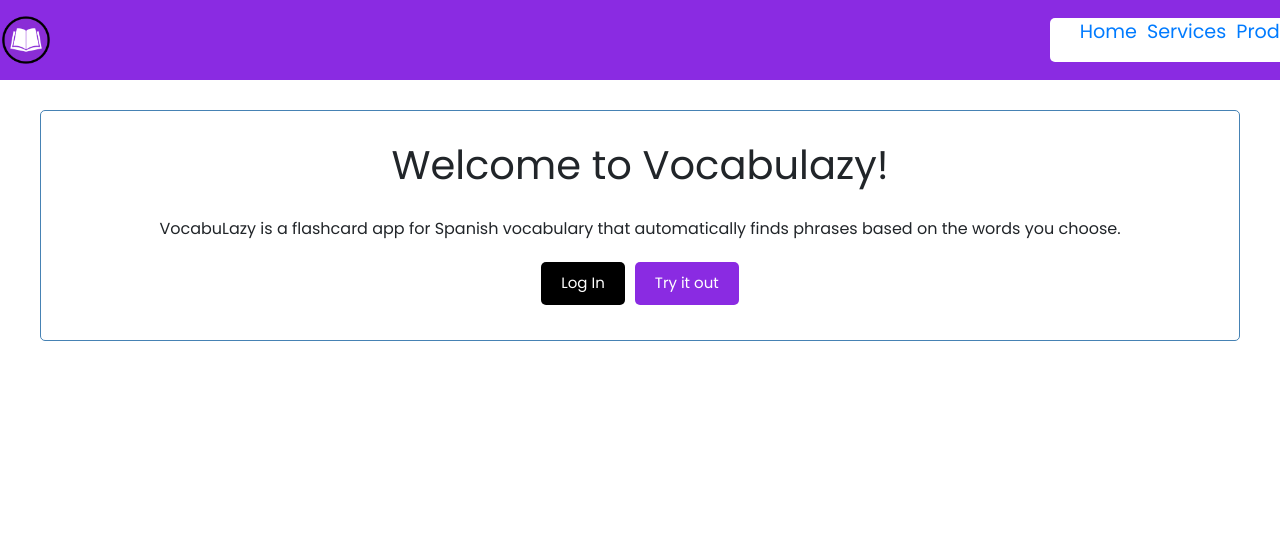
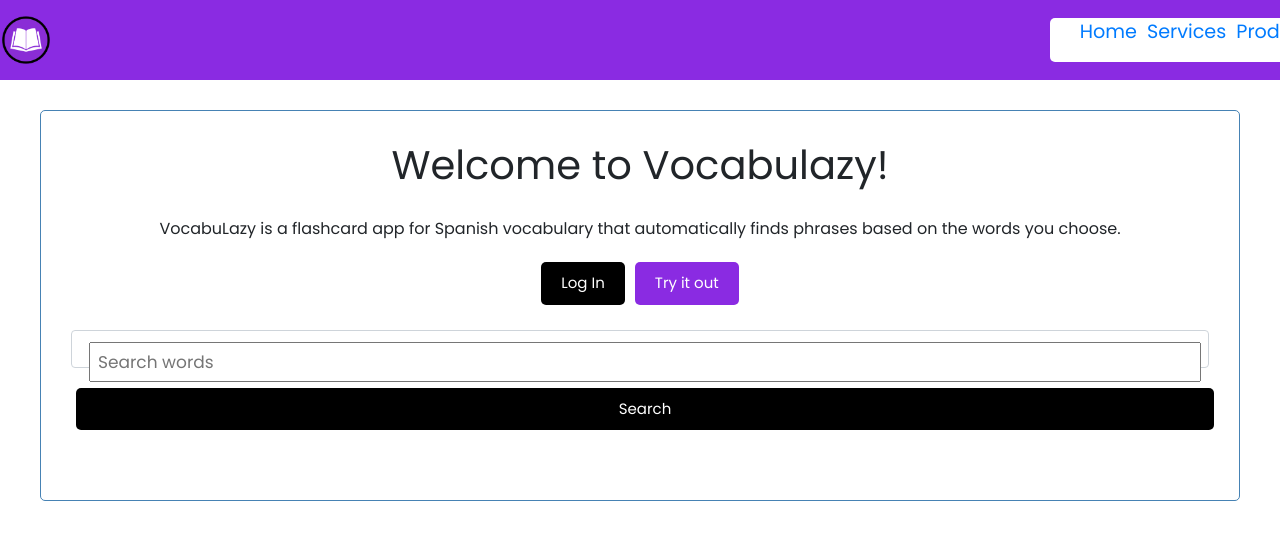
Before and after one commit to jezzbox/VocabulazyFrontend, a React (Create React App) app: page / in a window 1280 px wide. Shown: the top 540 px of the page. Built offline with nearby package versions, Linux system fonts and the light colour scheme; no server answers.

Commit message:
added search for all words

```diff
--- a/src/App.js
+++ b/src/App.js
@@ -9,6 +9,7 @@ import AddVerbs from './components/Decks/AddVerbs'
 import Button from './components/Button'
 import AddDeck from './components/Decks/AddDeck'
 import Flashcards from './components/Flashcards'
+import AddFlashcards from './components/Decks/AddFlashcards';
 
 function App() {
   const { user, isAuthenticated, isLoading } = useAuth0();
@@ -164,6 +165,7 @@ function App() {
       <div className="container">
         {!isLoading && <Header title="Welcome to Vocabulazy!" isAuthenticated={isAuthenticated} user={user} />}
         {!isLoading && <Welcome isAuthenticated={isAuthenticated} />}
+        <AddFlashcards />
         <div>
           {isAuthenticated && !showAddDeck && currentDeck && <Button text={showChangeDeck ? "Hide" : "Change Deck"} color={showChangeDeck ? "steelblue" : "blueviolet"} onClick={() => setShowChangeDeck(!showChangeDeck)} />}
           {isAuthenticated && !showChangeDeck && <Button text={showAddDeck ? "Back" : "Create new Deck"} color={showAddDeck ? "steelblue" : "blueviolet"} onClick={() => setShowAddDeck(!showAddDeck)} />}
--- /dev/null
+++ b/src/components/Decks/AddFlashcards.js
@@ -0,0 +1,57 @@
+import React from 'react'
+import SearchResults from './SearchResults'
+import { useState, useEffect } from 'react'
+
+const AddFlashcards = () => {
+    const [filterString, setFilterString] = useState('');
+    const [searchResult, setSearchResult] = useState([]);
+    const [showResult, setShowResult] = useState(false);
+    const [isLoading, setIsLoading] = useState(false);
+
+    useEffect(() => {
+        if (searchResult.length > 0) {
+            setIsLoading(false)
+            setShowResult(true)
+        }
+    }, [searchResult])
+
+    const getSearchResult = async (word) => {
+        const url = `https://localhost:44386/api/Vocabulazy/words?word=${word}`
+        const res = await fetch(url)
+        const data = await res.json()
+        return data
+    }
+    const onSubmit = async (e) => {
+        e.preventDefault()
+
+        setIsLoading(true)
+        if (filterString === null | filterString.length === 0) {
+            alert("please add a search value")
+            return
+        }
+        const searchResultFromServer = await getSearchResult(filterString)
+        setSearchResult(searchResultFromServer)
+        console.log(searchResult)
+    }
+
+
+    return (
+        <>
+            <form className='add-form' onSubmit={onSubmit}>
+                <div className='form-control'>
+                    <input
+                        type='text'
+                        placeholder='Search words'
+                        value={filterString}
+                        onChange={(e) => setFilterString(e.target.value)}
+                    />
+                </div>
+                <input type='submit' value='Search' className='btn btn-block' />
+            </form>
+            {isLoading && <h1>Loading....</h1>}
+            {showResult && <SearchResults searchResults={searchResult} />}
+        </>
+    )
+}
+
+export default AddFlashcards
--- /dev/null
+++ b/src/components/Decks/SearchResult.js
@@ -0,0 +1,11 @@
+//import Button from '../Button'
+const SearchResult = ({ word, wordType }) => {
+    return (
+        <div className="verb-container">
+            <h2>{word}</h2>
+            <h3>{wordType}</h3>
+        </div>
+    )
+}
+
+export default SearchResult
--- /dev/null
+++ b/src/components/Decks/SearchResults.js
@@ -0,0 +1,15 @@
+import React from 'react'
+import SearchResult from './SearchResult'
+
+const SearchResults = ({ searchResults }) => {
+    return (
+        <div>
+            {searchResults.map((searchResult) => (
+                <SearchResult key={searchResult.index} word={searchResult.word} wordType={searchResult.wordType} />
+            ))}
+
+        </div>
+    )
+}
+
+export default SearchResults
```
